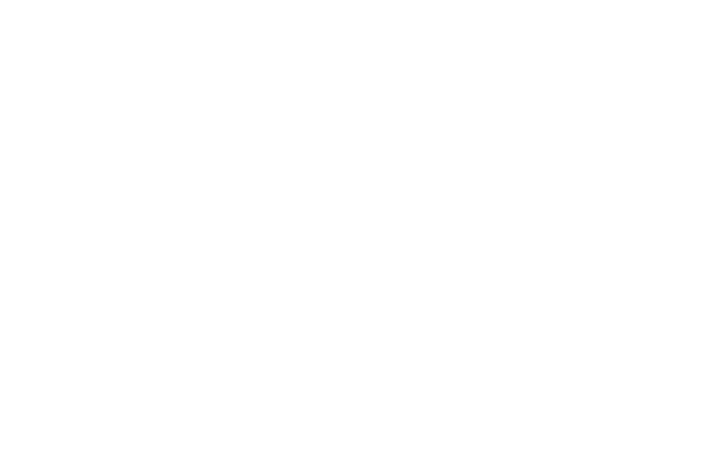
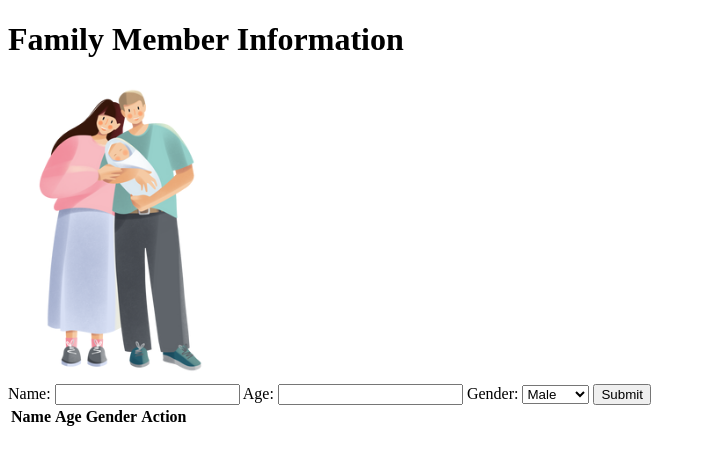
Before and after one commit to Edberaga/Family-App, a website: page index.html in a window 1280 px wide. Shown: the whole page, without its empty margins (0-706 px from the left). Drawn offline with Linux system fonts and the light colour scheme.

Commit message:
Develop the structure

```diff
--- a/index.html
+++ b/index.html
@@ -5,11 +5,45 @@
 <head>
   <meta charset="utf-8">
   <meta name="viewport" content="width=device-width">
-  <title>replit</title>
+  <title>Family App</title>
   <link href="style.css" rel="stylesheet" type="text/css" />
 </head>
 
 <body>
+  <main>
+    <h1>Family Member Information</h1>
+    <img src="family.png" alt="Family Member" height="300px"/>
+
+    <form class="family-form">
+      <label for="name">Name:</label>
+      <input type="text" id="name" name="name" required>
+      <label for="age">Age:</label>
+      <input type="number" id="age" name="age" required>
+      <label for="gender">Gender:</label>
+      <select id="gender" name="gender" required>
+        <option value="male">Male</option>
+        <option value="female">Female</option>
+      </select>
+      <button type="button" onclick="addNewFamilyMember()">Submit</button>
+    </form>
+
+    <table id="output">
+      <thead>
+        <tr>
+          <th>Name</th>
+          <th>Age</th>
+          <th>Gender</th>
+          <th>Action</th>
+        </tr>
+      </thead>
+
+      <tbody>
+        <tr>
+
+        </tr>
+      </tbody>
+    </table>
+  </main>
 
   <script src="script.js"></script>
 </body>
```
